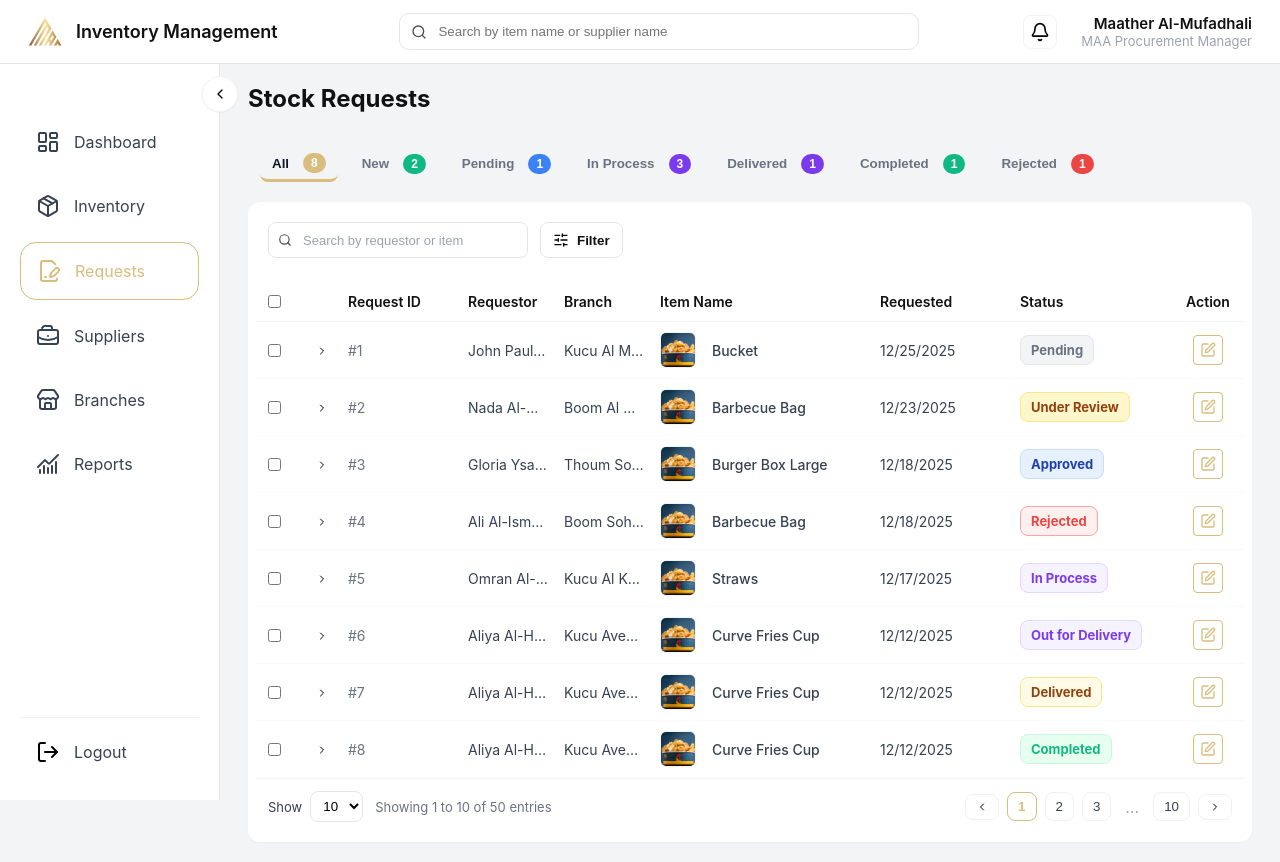
After one commit to ysabellelenon/maa-inventory, a Django app: page /requests/ in a window 1280 px wide. The commit adds this page. Run offline with Django 5.2, Linux system fonts and the light colour scheme.

Commit message:
Create Requests page

```diff
--- a/config/urls.py
+++ b/config/urls.py
@@ -21,5 +21,6 @@ from maainventory import views
 urlpatterns = [
     path("", views.dashboard, name="dashboard"),
     path("inventory/", views.inventory, name="inventory"),
+    path("requests/", views.requests, name="requests"),
     path('admin/', admin.site.urls),
 ]
--- a/maainventory/templates/maainventory/base.html
+++ b/maainventory/templates/maainventory/base.html
@@ -26,7 +26,7 @@
           <svg class="nav-icon" width="18" height="18" viewBox="0 0 24 24" fill="none" stroke="currentColor" stroke-width="2" stroke-linecap="round" stroke-linejoin="round"><path d="M11 21.73a2 2 0 0 0 2 0l7-4A2 2 0 0 0 21 16V8a2 2 0 0 0-1-1.73l-7-4a2 2 0 0 0-2 0l-7 4A2 2 0 0 0 3 8v8a2 2 0 0 0 1 1.73z"/><path d="M12 22V12"/><polyline points="3.29 7 12 12 20.71 7"/><path d="m7.5 4.27 9 5.15"/></svg>
           <span>Inventory</span>
         </a>
-        <a class="nav-item" href="#">
+        <a class="nav-item {% if request.path == '/requests/' %}active{% endif %}" href="{% url 'requests' %}">
           <svg class="nav-icon" width="18" height="18" viewBox="0 0 24 24" fill="none" stroke="currentColor" stroke-width="2" stroke-linecap="round" stroke-linejoin="round"><path d="m18.226 5.226-2.52-2.52A2.4 2.4 0 0 0 14 2H6a2 2 0 0 0-2 2v16a2 2 0 0 0 2 2h12a2 2 0 0 0 2-2v-.351"/><path d="M21.378 12.626a1 1 0 0 0-3.004-3.004l-4.01 4.012a2 2 0 0 0-.506.854l-.837 2.87a.5.5 0 0 0 .62.62l2.87-.837a2 2 0 0 0 .854-.506z"/><path d="M8 18h1"/></svg>
           <span>Requests</span>
         </a>
--- /dev/null
+++ b/maainventory/templates/maainventory/requests.html
@@ -0,0 +1,297 @@
+{% extends "maainventory/base.html" %}
+{% load static %}
+
+{% block extra_css %}
+<link rel="stylesheet" href="{% static 'css/requests.css' %}">
+{% endblock %}
+
+{% block content %}
+  <div class="page-header inventory-header">
+    <h2>Stock Requests</h2>
+  </div>
+
+  <div class="inventory-container">
+    <div class="tabs-container">
+      <div class="tabs">
+        <button class="tab-btn active" data-key="all">All <span class="tab-badge">0</span></button>
+        <button class="tab-btn" data-key="new">New <span class="tab-badge">0</span></button>
+        <button class="tab-btn" data-key="pending">Pending <span class="tab-badge">0</span></button>
+        <button class="tab-btn" data-key="in-process">In Process <span class="tab-badge">0</span></button>
+        <button class="tab-btn" data-key="delivered">Delivered <span class="tab-badge">0</span></button>
+        <button class="tab-btn" data-key="completed">Completed <span class="tab-badge">0</span></button>
+        <button class="tab-btn" data-key="rejected">Rejected <span class="tab-badge">0</span></button>
+      </div>
+    </div>
+    <div class="inventory-card">
+      <div class="table-actions">
+        <div class="table-actions-left">
+          <div class="table-search">
+            <img src="{% static 'icons/search.svg' %}" class="table-search-icon" alt="Search" />
+            <input class="table-search-input" placeholder="Search by requestor or item" aria-label="Search requests" />
+          </div>
+          <button class="btn-filter">
+            <img src="{% static 'icons/filter.svg' %}" alt="" />
+            <span>Filter</span>
+          </button>
+        </div>
+      </div>
+      <table class="inventory-table">
+        <thead>
+          <tr>
+            <th class="col-check"><input type="checkbox" class="select-all" aria-label="Select all requests" /></th>
+            <th class="col-expand"></th>
+            <th class="col-code">Request ID</th>
+            <th class="col-requestor">Requestor</th>
+            <th class="col-branch">Branch</th>
+            <th class="col-name">Item Name</th>
+            <th class="col-requested">Requested</th>
+            <th class="col-status">Status</th>
+            <th class="col-action">Action</th>
+          </tr>
+        </thead>
+        <tbody>
+          {% for item in items %}
+            <tr class="inventory-row {% if item.status == 'LOW' %}row-low{% endif %}">
+              <td class="col-check"><input type="checkbox" class="row-select" aria-label="select request #{{ forloop.counter }}" /></td>
+              <td class="col-expand">
+                <button class="expand" aria-hidden="true">
+                  <img class="expand-icon" src="{% static 'icons/chevron-right.svg' %}" alt="" />
+                </button>
+              </td>
+              <td class="col-code">#{{ forloop.counter }}</td>
+              <td class="col-requestor">{{ item.requestor|default:"—" }}</td>
+              <td class="col-branch">{{ item.branch|default:"—" }}</td>
+              <td class="col-name">
+                <img class="item-thumb" src="{% static 'images/sample-item.jpg' %}" alt="" />
+                <div class="item-meta">
+                  <div class="item-title">{{ item.name }}</div>
+                </div>
+              </td>
+              <td class="col-requested">{{ item.requested_date|default:"—" }}</td>
+              <td class="col-status">
+                {% if item.status == 'Pending' %}
+                  <span class="status-pill status-pending">{{ item.status }}</span>
+                {% elif item.status == 'Under Review' %}
+                  <span class="status-pill status-under-review">{{ item.status }}</span>
+                {% elif item.status == 'Approved' %}
+                  <span class="status-pill status-approved">{{ item.status }}</span>
+                {% elif item.status == 'Rejected' %}
+                  <span class="status-pill status-rejected">{{ item.status }}</span>
+                {% elif item.status == 'In Process' %}
+                  <span class="status-pill status-in-process">{{ item.status }}</span>
+                {% elif item.status == 'Out for Delivery' %}
+                  <span class="status-pill status-out-for-delivery">{{ item.status }}</span>
+                {% elif item.status == 'Delivered' %}
+                  <span class="status-pill status-delivered">{{ item.status }}</span>
+                {% elif item.status == 'Completed' %}
+                  <span class="status-pill status-completed">{{ item.status }}</span>
+                {% else %}
+                  <span class="status-pill">{{ item.status }}</span>
+                {% endif %}
+              </td>
+              <td class="col-action">
+                <div class="action-btn-container">
+                  <button class="action-btn" aria-label="Manage request">
+                    <svg xmlns="http://www.w3.org/2000/svg" viewBox="0 0 24 24" fill="none" stroke="currentColor" stroke-width="2" stroke-linecap="round" stroke-linejoin="round" class="manage-icon"><path d="M12 3H5a2 2 0 0 0-2 2v14a2 2 0 0 0 2 2h14a2 2 0 0 0 2-2v-7"/><path d="M18.375 2.625a1 1 0 0 1 3 3l-9.013 9.014a2 2 0 0 1-.853.505l-2.873.84a.5.5 0 0 1-.62-.62l.84-2.873a2 2 0 0 1 .506-.852z"/></svg>
+                  </button>
+                </div>
+              </td>
+            </tr>
+            <tr class="inventory-details" hidden>
+              <td colspan="9">
+                <div class="details-inner">
+                  <div class="details-header">Details</div>
+                  <div class="details-grid">
+                    <div class="detail-item">
+                      <div class="detail-label">Foodics</div>
+                      <div class="detail-value">{{ item.foodics|default:"123" }}</div>
+                    </div>
+                    <div class="detail-item">
+                      <div class="detail-label">Talabat</div>
+                      <div class="detail-value">{{ item.talabat|default:"45" }}</div>
+                    </div>
+                  </div>
+                </div>
+              </td>
+            </tr>
+          {% endfor %}
+        </tbody>
+      </table>
+      <div class="table-footer">
+        <div class="table-footer-left">
+          <label class="show-label">Show
+            <select class="page-size" aria-label="Results per page">
+              <option value="10" selected>10</option>
+              <option value="25">25</option>
+              <option value="50">50</option>
+            </select>
+          </label>
+          <span class="entries-info">Showing 1 to 10 of 50 entries</span>
+        </div>
+        <div class="table-footer-right">
+          <nav class="pagination" aria-label="Pagination">
+            <button class="page-prev" aria-label="Previous page">
+              <img src="{% static 'icons/chevron-left.svg' %}" alt="Prev" />
+            </button>
+            <button class="page-num active" aria-current="page">1</button>
+            <button class="page-num">2</button>
+            <button class="page-num">3</button>
+            <span class="page-dots">…</span>
+            <button class="page-num">10</button>
+            <button class="page-next" aria-label="Next page">
+              <img src="{% static 'icons/chevron-right.svg' %}" alt="Next" />
+            </button>
+          </nav>
+        </div>
+      </div>
+    </div>
+  </div>
+
+<script>
+  (function () {
+    var rightIcon = "{% static 'icons/chevron-right.svg' %}";
+    var downIcon = "{% static 'icons/chevron-down.svg' %}";
+    function toggleRow(button) {
+      var row = button.closest('tr');
+      if (!row) return;
+      var details = row.nextElementSibling;
+      var img = button.querySelector('img.expand-icon');
+      var expanded = row.classList.toggle('expanded');
+      if (details && details.classList.contains('inventory-details')) {
+        if (expanded) {
+          details.removeAttribute('hidden');
+        } else {
+          details.setAttribute('hidden', '');
+        }
+      }
+      if (img) {
+        img.setAttribute('src', expanded ? downIcon : rightIcon);
+      }
+      // update aria-expanded
+      button.setAttribute('aria-expanded', expanded ? 'true' : 'false');
+    }
+
+    document.addEventListener('click', function (e) {
+      var btn = e.target.closest && e.target.closest('.expand');
+      if (btn) {
+        e.preventDefault();
+        toggleRow(btn);
+      }
+    });
+  })();
+</script>
+
+<script>
+  (function () {
+    var selectAll = document.querySelector('.select-all');
+    var table = document.querySelector('.inventory-table');
+    if (!selectAll || !table) return;
+
+    function updateSelectAllState() {
+      var rowCheckboxes = table.querySelectorAll('tbody input.row-select');
+      var total = rowCheckboxes.length;
+      var checked = 0;
+      rowCheckboxes.forEach(function (cb) { if (cb.checked) checked++; });
+      if (checked === 0) {
+        selectAll.checked = false;
+        selectAll.indeterminate = false;
+      } else if (checked === total) {
+        selectAll.checked = true;
+        selectAll.indeterminate = false;
+      } else {
+        selectAll.checked = false;
+        selectAll.indeterminate = true;
+      }
+    }
+
+    selectAll.addEventListener('change', function () {
+      var checked = selectAll.checked;
+      var rowCheckboxes = table.querySelectorAll('tbody input.row-select');
+      rowCheckboxes.forEach(function (cb) { cb.checked = checked; });
+    });
+
+    table.addEventListener('change', function (e) {
+      if (e.target && e.target.matches('input.row-select')) {
+        updateSelectAllState();
+      }
+    });
+
+    // initialize state
+    updateSelectAllState();
+  })();
+</script>
+
+<script>
+  (function () {
+    var tabButtons = document.querySelectorAll('.tab-btn');
+    var table = document.querySelector('.inventory-table');
+    if (!tabButtons.length || !table) return;
+
+    var tabMap = {
+      all: ['*'],
+      new: ['Under Review', 'Pending'],
+      pending: ['Pending'],
+      'in-process': ['In Process', 'Approved', 'Out for Delivery'],
+      delivered: ['Delivered'],
+      completed: ['Completed'],
+      rejected: ['Rejected']
+    };
+
+    function statusForRow(row) {
+      var pill = row.querySelector('.col-status .status-pill');
+      return pill ? pill.textContent.trim() : '';
+    }
+
+    function applyFilter(key) {
+      var allowed = tabMap[key];
+      var rows = table.querySelectorAll('tbody tr.inventory-row');
+      rows.forEach(function (row) {
+        var status = statusForRow(row);
+        var show = false;
+        if (allowed && allowed[0] === '*') {
+          show = true;
+        } else if (allowed) {
+          show = allowed.indexOf(status) !== -1;
+        }
+        row.style.display = show ? '' : 'none';
+      });
+    }
+
+    function updateBadges() {
+      var counts = {};
+      Object.keys(tabMap).forEach(function (k) { counts[k] = 0; });
+      var rows = table.querySelectorAll('tbody tr.inventory-row');
+      rows.forEach(function (row) {
+        var status = statusForRow(row);
+        // increment counts for matching tabs
+        Object.keys(tabMap).forEach(function (k) {
+          var allowed = tabMap[k];
+          if (allowed[0] === '*' || allowed.indexOf(status) !== -1) {
+            counts[k]++;
+          }
+        });
+      });
+      tabButtons.forEach(function (btn) {
+        var key = btn.getAttribute('data-key');
+        var badge = btn.querySelector('.tab-badge');
+        if (badge) badge.textContent = counts[key] || 0;
+      });
+    }
+
+    tabButtons.forEach(function (btn) {
+      btn.addEventListener('click', function () {
+        tabButtons.forEach(function (b) { b.classList.remove('active'); });
+        btn.classList.add('active');
+        var key = btn.getAttribute('data-key');
+        applyFilter(key);
+      });
+    });
+
+    // initialize UI
+    updateBadges();
+    // show only 'all' by default
+    applyFilter('all');
+  })();
+</script>
+
+{% endblock %}
--- a/maainventory/views.py
+++ b/maainventory/views.py
@@ -67,3 +67,22 @@ def inventory(request):
     }
 
     return render(request, "maainventory/inventory.html", context)
+
+def requests(request):
+    """Render a prototype requests page that mirrors the inventory UI for now."""
+    items = [
+        {"code": "001", "requestor": "John Paul Bartolome", "branch": "Kucu Al Maabela", "name": "Bucket", "requested_date": "12/25/2025", "status": "Pending"},
+        {"code": "002", "requestor": "Nada Al-Daghari", "branch": "Boom Al Khoud", "name": "Barbecue Bag", "requested_date": "12/23/2025", "status": "Under Review"},
+        {"code": "003", "requestor": "Gloria Ysabelle Lenon", "branch": "Thoum Sohar Gate", "name": "Burger Box Large", "requested_date": "12/18/2025", "status": "Approved"},
+        {"code": "004", "requestor": "Ali Al-Ismaili", "branch": "Boom Sohar Gate", "name": "Barbecue Bag", "requested_date": "12/18/2025", "status": "Rejected"},
+        {"code": "005", "requestor": "Omran Al-Ismaili", "branch": "Kucu Al Khuwair", "name": "Straws", "requested_date": "12/17/2025", "status": "In Process"},
+        {"code": "006", "requestor": "Aliya Al-Haimli", "branch": "Kucu Avenues Mall", "name": "Curve Fries Cup", "requested_date": "12/12/2025", "status": "Out for Delivery"},
+        {"code": "007", "requestor": "Aliya Al-Haimli", "branch": "Kucu Avenues Mall", "name": "Curve Fries Cup", "requested_date": "12/12/2025", "status": "Delivered"},
+        {"code": "008", "requestor": "Aliya Al-Haimli", "branch": "Kucu Avenues Mall", "name": "Curve Fries Cup", "requested_date": "12/12/2025", "status": "Completed"},
+    ]
+
+    context = {
+        "items": items,
+    }
+
+    return render(request, "maainventory/requests.html", context)
--- a/static/css/inventory.css
+++ b/static/css/inventory.css
@@ -1,15 +1,32 @@
 /* Inventory page styles (moved from dashboard.css) */
 .inventory-header{display:flex;align-items:center;justify-content:space-between;margin-bottom:12px;}
 .header-actions .btn-filter{background:#f3f4f6;border:1px solid #e6e6e6;padding:8px 12px;border-radius:8px;cursor:pointer;}
+
+/* Filter button inside table container */
+.inventory-card .table-actions{display:flex;justify-content:flex-end;padding:12px 12px 12px 12px;margin-bottom:12px;}
+.inventory-card .btn-filter{
+  background:#ffffff;
+  border:1px solid #e6e6e6;
+  padding:6px 10px;
+  border-radius:8px;
+  cursor:pointer;
+  display:inline-flex;
+  align-items:center;
+  gap:8px;
+  font-weight:600;
+  color:var(--text);
+}
+.inventory-card .btn-filter img{width:16px;height:16px;display:inline-block;}
 .inventory-container{margin-top:8px;}
 .inventory-card{background:var(--card-bg);padding:8px;border-radius:12px;box-shadow:0 1px 2px rgba(16,24,40,0.03);overflow:hidden;}
 .inventory-table{width:100%;border-collapse:collapse;font-size:14px;table-layout:fixed;}
 .inventory-table thead th{text-align:left;padding:10px 8px;color:var(--text);font-weight:600;border-bottom:1px solid #f3f3f3;white-space:nowrap;overflow:hidden;text-overflow:ellipsis;}
 .inventory-table .col-code{width:120px;}
-.inventory-table .col-name{width:260px;}
+.inventory-table .col-name{width:220px;}
+.inventory-table .col-requested{width:140px;}
 .inventory-table .col-desc{max-width:160px;}
 .inventory-table .col-init,.inventory-table .col-remain,.inventory-table .col-min{width:110px;}
-.inventory-table .col-status{width:120px;}
+.inventory-table .col-status{width:160px;}
 
 /* Align numeric/quantity header text to the right so headers line up with right-aligned data cells */
 .inventory-table thead th.col-init,
@@ -23,7 +40,7 @@
 .inventory-table .col-check{width:48px;}
 .inventory-table tbody .col-code{width:120px;color:#6b7280;vertical-align:middle;padding-right:8px;}
 .inventory-table tbody .col-code .expand{margin-right:6px;}
-.inventory-table tbody .col-name{width:340px;vertical-align:middle;}
+.inventory-table tbody .col-name{width:300px;vertical-align:middle;}
 .inventory-table tbody .item-thumb{width:36px;height:36px;border-radius:6px;background:#fff;border:1px solid #f2f2f2;object-fit:cover;flex:0 0 36px;margin-right:12px;vertical-align:middle;}
 .inventory-table tbody .item-meta{display:inline-block;vertical-align:middle;max-width:calc(100% - 52px);}
 .inventory-table tbody .item-meta .item-title{font-weight:500;color:#374151;white-space:nowrap;overflow:hidden;text-overflow:ellipsis;display:inline-block;vertical-align:middle;}
@@ -47,13 +64,24 @@
 .inventory-table tbody .col-status{
   text-align:left;
   padding-left:8px;
-  width:120px;
+  width:160px;
 }
 .inventory-table tbody .expand{background:transparent;border:none;color:var(--muted);font-size:14px;cursor:pointer;padding:4px 6px;border-radius:6px;}
 .inventory-row.row-low{background:rgba(245,120,120,0.12);} /* subtle pink band for low rows */
 .status-pill{display:inline-block;padding:6px 10px;border-radius:8px;font-weight:700;font-size:13px;border:1px solid transparent;}
 .status-good{background:#e6ffef;color:#087f3b;border-color:#d1f6de;}
 .status-low{background:#ffecec;color:#b91c1c;border-color:#f7d0d0;}
+
+
+/* Request status variants */
+.status-pending{background:#f3f4f6;color:#6b7280;border-color:#e5e7eb;} /* gray */
+.status-under-review{background:#fff7cc;color:#92400e;border-color:#fde68a;} /* yellow */
+.status-approved{background:#e6f0ff;color:#1e40af;border-color:#c7e0ff;} /* blue */
+.status-rejected{background:#fff0f0;color:#ef4444;border-color:#fca5a5;} /* red */
+.status-in-process{background:#f5f3ff;color:#7c3aed;border-color:#e9d5ff;} /* purple */
+.status-out-for-delivery{background:#f5f3ff;color:#7c3aed;border-color:#e9d5ff;} /* purple */
+.status-delivered{background:#fffbe6;color:#92400e;border-color:#fde68a;} /* yellow */
+.status-completed{background:#e6ffef;color:#10b981;border-color:#c8f6df;} /* green */
 
 
 /* Allow Item Code to wrap instead of truncating with ellipsis */
@@ -134,3 +162,30 @@
   font-size: 14px;
   color: #111827;
 }
+
+/* Action button (manage) */
+.inventory-table .col-action {
+  width: 72px;
+  text-align: center;
+}
+.action-btn-container {
+  display: inline-flex;
+  align-items: center;
+  justify-content: center;
+}
+.action-btn {
+  background: #ffffff;
+  border: 1px solid #D9BD7D;
+  border-radius: 4px;
+  padding: 6px;
+  display: inline-flex;
+  align-items: center;
+  justify-content: center;
+  cursor: pointer;
+}
+.action-btn svg {
+  width: 16px;
+  height: 16px;
+  color: #D9BD7D;
+  stroke: #D9BD7D;
+}
--- /dev/null
+++ b/static/css/requests.css
@@ -0,0 +1,96 @@
+/* Requests page styles
+   This file imports the shared inventory styles and provides a place
+   for request-page-specific overrides.
+*/
+@import url('inventory.css');
+
+/* Example override: slightly increase spacing above the table for requests page */
+.inventory-card.requests-page .table-actions {
+  padding-top: 14px;
+}
+
+/* Keep this file intentionally small for now; we can add request-specific
+   styles here later without touching the shared inventory.css file. */
+
+/* Pagination footer */
+.inventory-card .table-footer{
+  display:flex;
+  justify-content:space-between;
+  align-items:center;
+  padding:12px;
+  border-top:1px solid #f3f3f3;
+  gap:12px;
+}
+.table-footer-left{display:flex;align-items:center;gap:12px;}
+.table-footer-left .show-label{font-size:13px;color:#374151;display:flex;align-items:center;gap:8px;}
+.table-footer-left .page-size{padding:6px 8px;border-radius:8px;border:1px solid #e6e6e6;background:#fff;}
+.table-footer-left .entries-info{color:#6b7280;font-size:13px;}
+.table-footer-right .pagination{display:flex;align-items:center;gap:8px;}
+.pagination button{background:#fff;border:1px solid #eef2f6;padding:6px 10px;border-radius:8px;cursor:pointer;color:#374151;}
+.pagination button img{width:12px;height:12px;display:block;}
+.pagination .page-num.active{border:1.5px solid #D9BD7D;color:#D9BD7D;font-weight:600;}
+.pagination .page-dots{padding:0 6px;color:#9ca3af;}
+
+/* Table actions: search + filter on the left */
+.inventory-card .table-actions{display:flex;justify-content:flex-start;padding:12px 12px 12px 12px;margin-bottom:12px;}
+.inventory-card .table-actions-left{display:flex;align-items:center;gap:12px;}
+.table-search{position:relative;display:inline-block;}
+.table-search-icon{position:absolute;left:10px;top:50%;transform:translateY(-50%);width:14px;height:14px;opacity:0.7;}
+.table-search-input{
+  width:260px;
+  box-sizing:border-box;
+  padding:0 12px 0 34px;
+  height:36px;
+  border-radius:8px;
+  border:1px solid #e6e6e6;
+  background:#fff;
+  font-size:14px;
+}
+.table-search-input::placeholder{font-size:13px;color:#9ca3af;}
+.inventory-card .btn-filter{
+  background:#ffffff;
+  border:1px solid #e6e6e6;
+  height:36px;
+  padding:0 12px;
+  border-radius:8px;
+  cursor:pointer;
+  display:inline-flex;
+  align-items:center;
+  gap:8px;
+  font-weight:600;
+  color:var(--text);
+}
+.inventory-card .btn-filter img{width:16px;height:16px;display:inline-block;}
+
+/* Tabs above table */
+.tabs-container{margin-bottom:12px;}
+.tabs{display:flex;gap:12px;align-items:center;padding:8px 12px;background:transparent;}
+.tab-btn{background:transparent;border:none;padding:8px 12px;border-radius:8px;cursor:pointer;font-weight:600;display:inline-flex;align-items:center;gap:8px;color:#6b7280;}
+.tab-btn .tab-badge{display:inline-block;padding:3px 8px;border-radius:999px;font-weight:700;font-size:12px;margin-left:6px;}
+.tab-btn.active{padding-bottom:6px;border-bottom:3px solid transparent;}
+.tab-btn.active .tab-badge{color:#fff;}
+
+/* Tab colors in order: All, New, Pending, In Process, Delivered, Completed, Rejected */
+.tab-btn[data-key="all"]{color:#6b7280;}
+.tab-btn[data-key="all"] .tab-badge{background:#D9BD7D;color:#fff;}
+.tab-btn[data-key="new"]{color:#6b7280;}
+.tab-btn[data-key="new"] .tab-badge{background:#10B981;color:#fff;} /* green */
+.tab-btn[data-key="pending"]{color:#6b7280;}
+.tab-btn[data-key="pending"] .tab-badge{background:#3B82F6;color:#fff;} /* lighter blue */
+.tab-btn[data-key="in-process"]{color:#6b7280;}
+.tab-btn[data-key="in-process"] .tab-badge{background:#7C3AED;color:#fff;} /* purple */
+.tab-btn[data-key="delivered"]{color:#6b7280;}
+.tab-btn[data-key="delivered"] .tab-badge{background:#7C3AED;color:#fff;} /* purple */
+.tab-btn[data-key="completed"]{color:#6b7280;}
+.tab-btn[data-key="completed"] .tab-badge{background:#10B981;color:#fff;} /* green */
+.tab-btn[data-key="rejected"]{color:#6b7280;}
+.tab-btn[data-key="rejected"] .tab-badge{background:#EF4444;color:#fff;} /* red */
+
+/* Active tab underline uses the badge color */
+.tab-btn.active[data-key="all"]{border-bottom-color:#D9BD7D;color:#111827;}
+.tab-btn.active[data-key="new"]{border-bottom-color:#10B981;color:#111827;}
+.tab-btn.active[data-key="pending"]{border-bottom-color:#3B82F6;color:#111827;}
+.tab-btn.active[data-key="in-process"]{border-bottom-color:#7C3AED;color:#111827;}
+.tab-btn.active[data-key="delivered"]{border-bottom-color:#7C3AED;color:#111827;}
+.tab-btn.active[data-key="completed"]{border-bottom-color:#10B981;color:#111827;}
+.tab-btn.active[data-key="rejected"]{border-bottom-color:#EF4444;color:#111827;}
```
Also changed, not shown: static/icons/filter.svg (added).
